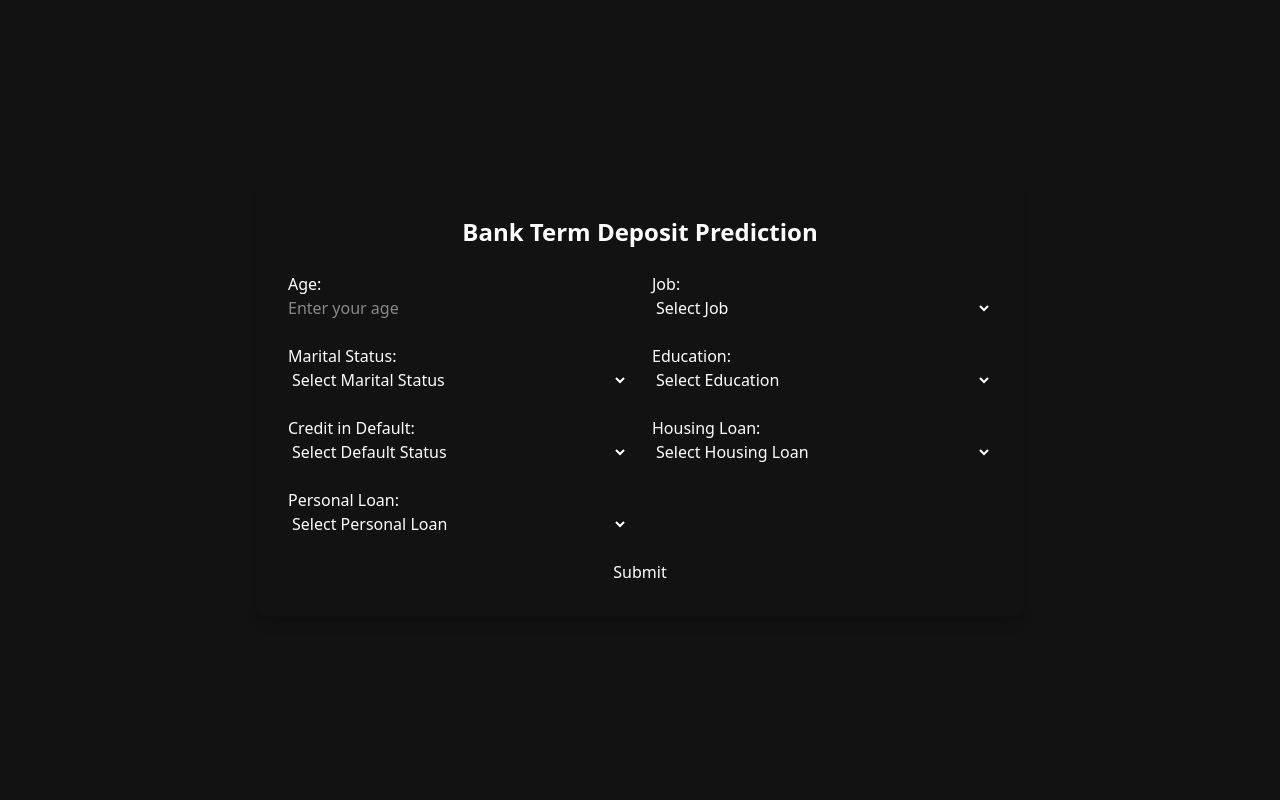
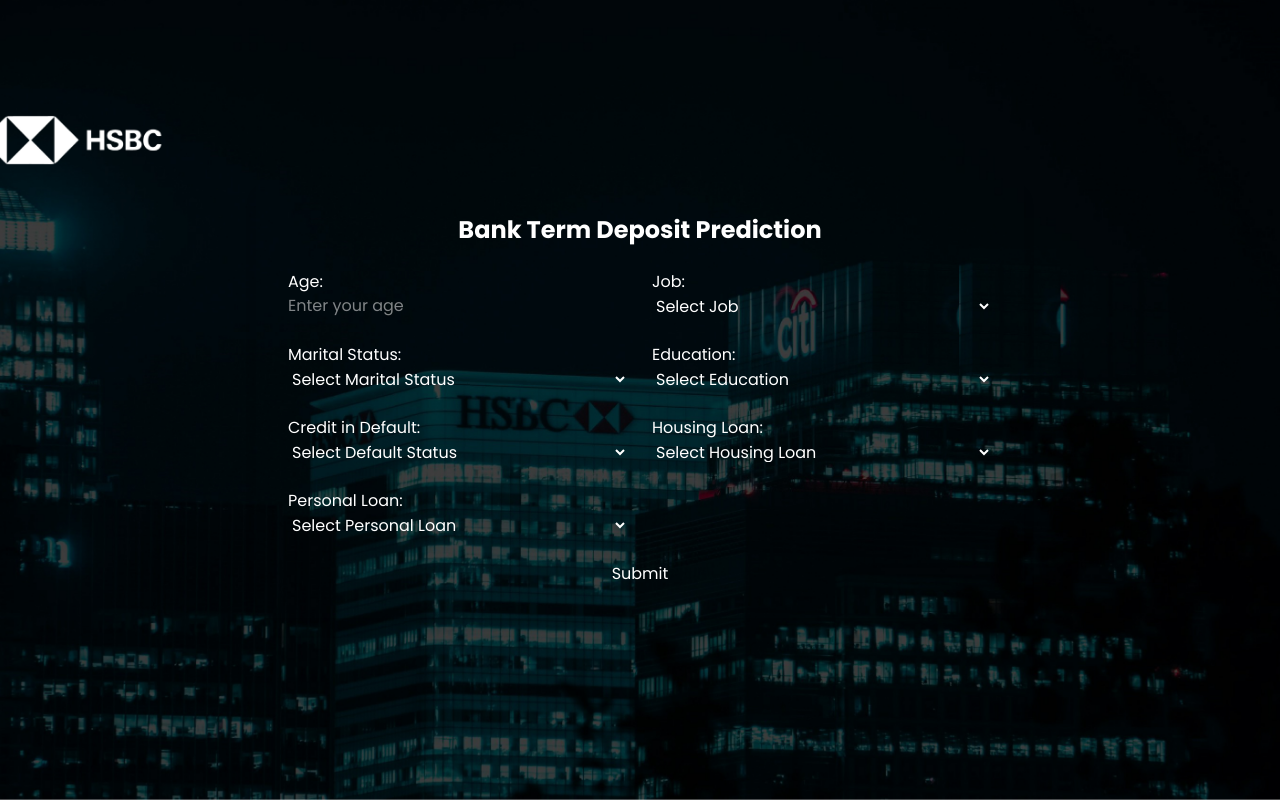
Before and after one commit to NipunaTheekshanaDeMel/Bank_Marketing_Model, a Flask app: page / in a window 1280 px wide. Run offline with Flask 3, Linux system fonts and the light colour scheme; parts of the project's set-up code (start-up, migrations or seed data) failed here and were passed over; some libraries are stand-ins or nearby versions.

Commit message:
update files

```diff
--- a/templates/index.html
+++ b/templates/index.html
@@ -4,11 +4,22 @@
 <head>
     <meta charset="UTF-8">
     <meta name="viewport" content="width=device-width, initial-scale=1.0">
-    <title>Bank Marketing</title>
+    <link rel="icon" type="image/png" href="https://cdn-icons-png.flaticon.com/512/3135/3135706.png">
+    <title>Bank Marketing System</title>
     <script src="https://cdn.jsdelivr.net/npm/@tailwindcss/browser@4"></script>
     <link href="https://cdn.jsdelivr.net/npm/daisyui@5" rel="stylesheet" type="text/css" />
     <link href="https://cdn.jsdelivr.net/npm/daisyui@5/themes.css" rel="stylesheet" type="text/css" />
     <script src="https://cdn.jsdelivr.net/npm/sweetalert2@11"></script>
+    <link href="https://fonts.googleapis.com/css2?family=Poppins:wght@300;400;500;600;700&display=swap" rel="stylesheet">
+
+    <style>
+        body {
+            font-family: 'Poppins', sans-serif;
+            background: url('../assets/bg-img.jpg') no-repeat center center fixed;
+            background-size: cover;
+        }
+
+    </style>
 </head>
 
 <body class="flex justify-center items-center h-screen">
```
Also changed, not shown: assets/bg-img.jpg (added).
